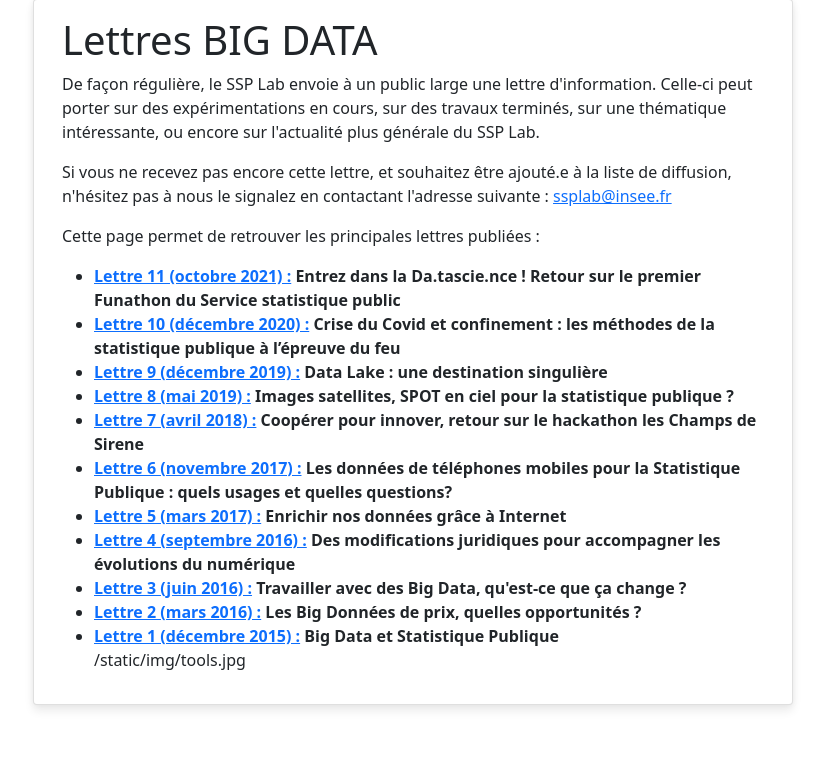
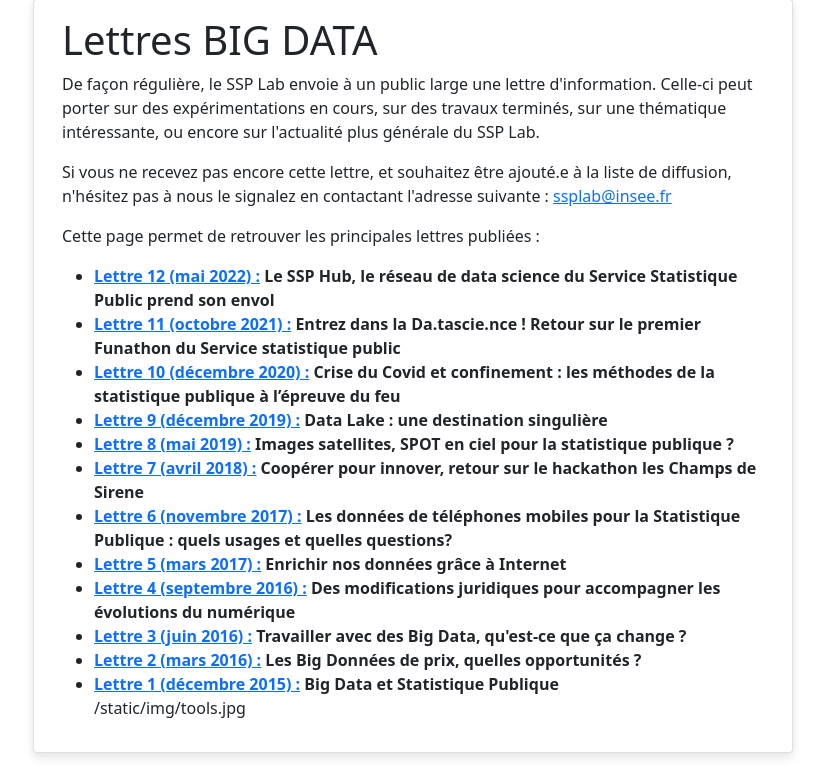
Before and after one commit to InseeFrLab/site-ssplab, a Django app: page /lettres/ in a window 1280 px wide. Shown: the part 73-850 px from the top of the page, without its empty margins (37-862 px from the left). Before the commit the page ends 783 px from the top, so only its background shows below. Run offline with Django 3.2, Linux system fonts and the light colour scheme; some libraries are stand-ins or nearby versions.

Commit message:
lettre BD 12

```diff
--- a/site_ssplab/home/templates/home/lettres_BD.html
+++ b/site_ssplab/home/templates/home/lettres_BD.html
@@ -20,6 +20,7 @@ Lettres Big Data
                 <p>
                     Cette page permet de retrouver les principales lettres publiées :
                     <ul>
+                        <li><b><a href="{% static '/doc/lettres/lettre big data n12.pdf' %}">Lettre 12 (mai 2022) :</a> Le SSP Hub, le réseau de data science du Service Statistique Public prend son envol </b></li>
                         <li><b><a href="{% static '/doc/lettres/lettre big data n11.pdf' %}">Lettre 11 (octobre 2021) :</a> Entrez dans la Da.tascie.nce ! Retour sur le premier Funathon du Service statistique public</b></li>
                         <li><b><a href="{% static '/doc/lettres/lettre big data n10 versionfinale.pdf' %}">Lettre 10 (décembre 2020) :</a> Crise du Covid et confinement : les méthodes de la statistique publique à l’épreuve du feu</b></li>
                         <li><b><a href="{% static '/doc/lettres/Lettre Big Data n9 corr.pdf' %}">Lettre 9 (décembre 2019) :</a> Data Lake : une destination singulière</b></li>
```
